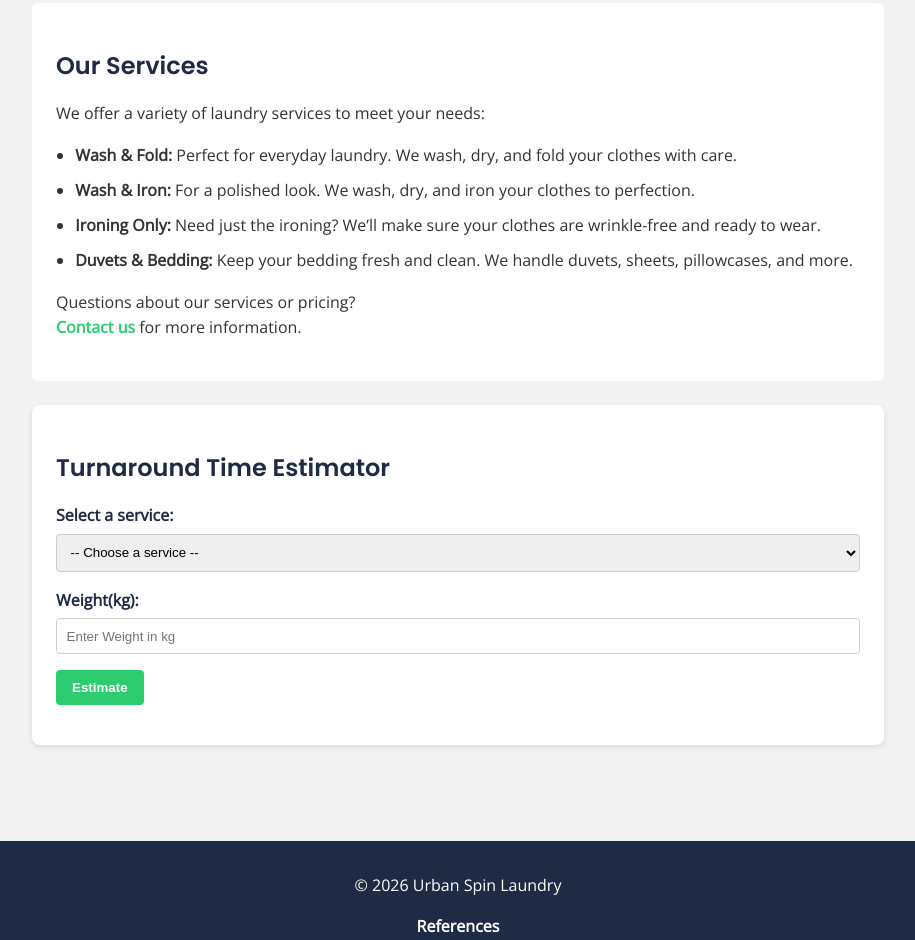
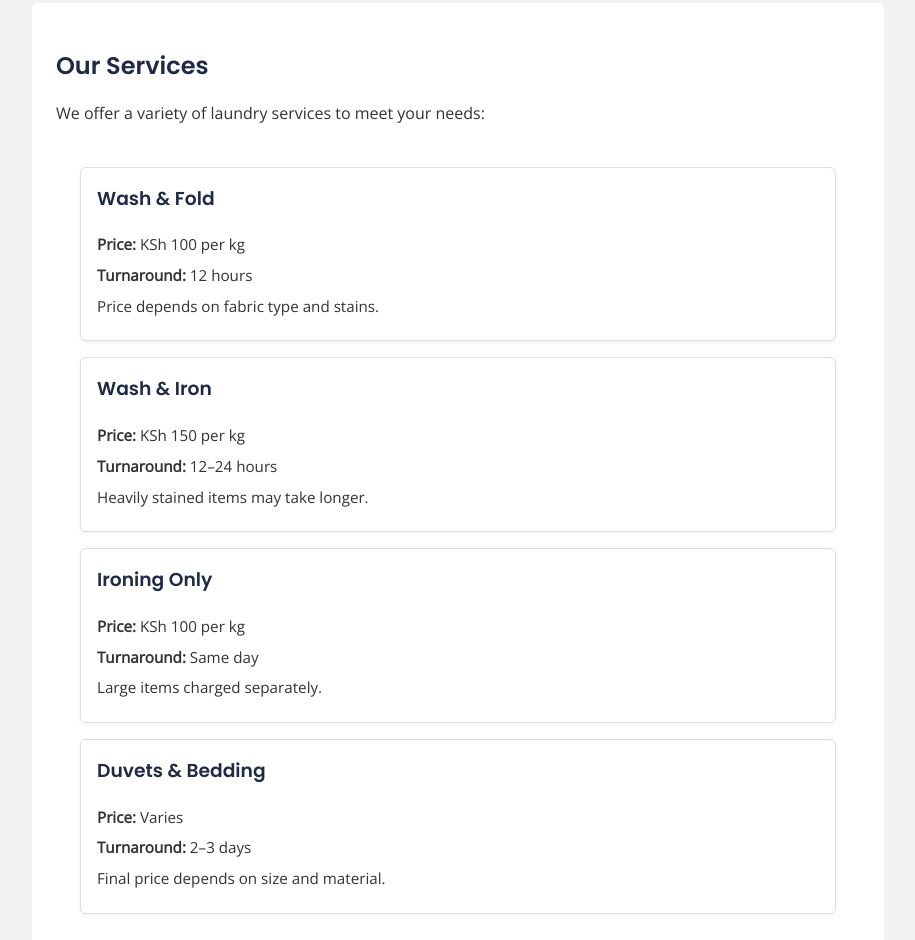
Before and after one commit to lizzezzie/wdd131, a plain HTML site: page project/services.html in a window 1280 px wide. Shown: the part 994-1934 px from the top of the page, without its empty margins (182-1097 px from the left). Drawn offline with nearby package versions, Linux system fonts and the light colour scheme.

Commit message:
change from service ul to cards

```diff
--- a/project/services.html
+++ b/project/services.html
@@ -39,14 +39,9 @@
   <section>
   <h2>Our Services</h2>
   <p>We offer a variety of laundry services to meet your needs:</p>
-    <ul>
-      <li><strong>Wash & Fold:</strong> Perfect for everyday laundry. We wash, dry, and fold your clothes with care.</li>
-      <li><strong>Wash & Iron:</strong> For a polished look. We wash, dry, and iron your clothes to perfection.</li>
-      <li><strong>Ironing Only:</strong> Need just the ironing? We’ll make sure your clothes are wrinkle-free and ready to wear.</li>
-      <li><strong>Duvets & Bedding:</strong> Keep your bedding fresh and clean. We handle duvets, sheets, pillowcases, and more.</li>
-    </ul>
-   <div id="service-list">
-   </div>
+
+   <section id="services-list">
+   </section>
 
   <p>Questions about our services or pricing?<br>
     <a href="contact.html">Contact us</a> for more information.</p>
--- a/project/styles/main.css
+++ b/project/styles/main.css
@@ -180,6 +180,34 @@
 .service-page a:hover {
   text-decoration: underline;
 }
+/* Services List Cards */
+.service-card {
+  background-color: #ffffff; /* matches your section background */
+  border: 1px solid #ddd;   /* subtle border */
+  border-radius: 6px;        /* rounded corners */
+  padding: 1rem;
+  margin-bottom: 1rem;
+  box-shadow: 0 2px 4px rgba(0, 0, 0, 0.05); /* slight shadow for depth */
+  transition: transform 0.2s ease, box-shadow 0.2s ease;
+}
+
+.service-card:hover {
+  transform: translateY(-3px);
+  box-shadow: 0 4px 8px rgba(0, 0, 0, 0.1);
+}
+
+.service-card h3 {
+  margin-top: 0;
+  color: var(--primary-color);
+}
+
+.service-card p {
+  margin: 0.4rem 0;
+  color: var(--text-color);
+  font-size: 0.95rem;
+}
+
+
 /* estimator form styling */
 .estimator {
   background-color: #ffffff;
```
